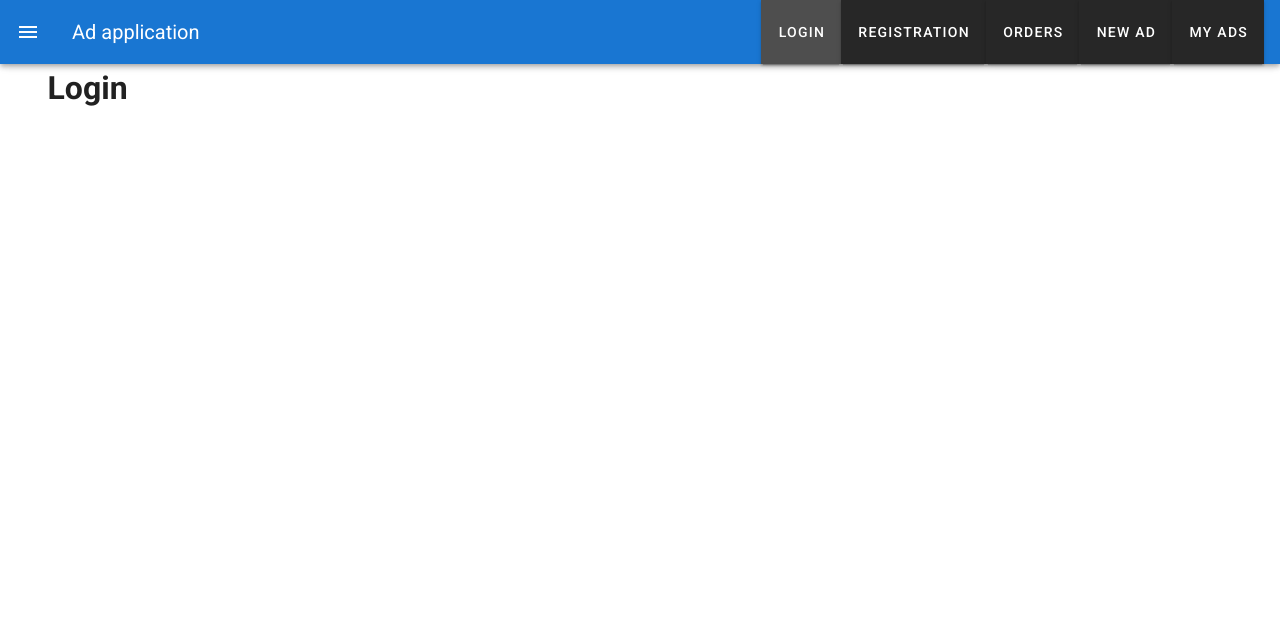
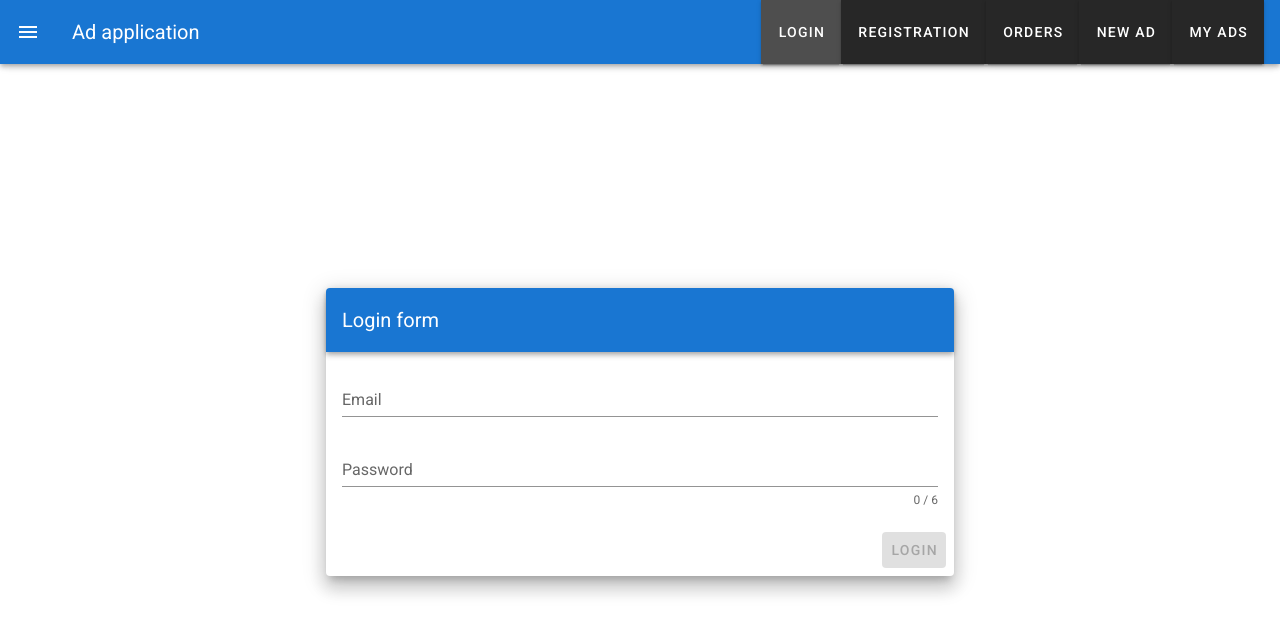
Before and after one commit to VladBeloysov/vue-js, a Vue app: page /login in a window 1280 px wide. Shown: the top 634 px of the page. Built offline with nearby package versions, Linux system fonts and the light colour scheme.

Commit message:
page login

```diff
--- a/src/components/Auth/Login.vue
+++ b/src/components/Auth/Login.vue
@@ -1,17 +1,74 @@
 <template>
-	<v-container>
-		<v-layout row>
-			<v-flex xs12>
-				<h1>Login</h1>
+	<v-container fluid fill-height>
+		<v-layout align-center justify-center>
+			<v-flex xs12 sm8 md6>
+				<v-card class="elevation-12">
+					<v-toolbar dark color="primary">
+						<v-toolbar-title>Login form</v-toolbar-title>
+					</v-toolbar>
+					<v-card-text>
+						<v-form v-model="valid" ref="form" validation>
+							<v-text-field
+								name="email"
+								label="Email"
+								type="email"
+								v-model="email"
+								:rules="emailRules"
+							></v-text-field>
+							<v-text-field
+								name="password"
+								label="Password"
+								type="password"
+								:counter="6"
+								v-model="password"
+								:rules="passwordRules"
+							></v-text-field>
+						</v-form>
+					</v-card-text>
+					<v-card-actions>
+						<v-spacer></v-spacer>
+						<v-btn
+							color="primary"
+							@click="onSubmit"
+							:disabled="!valid"
+						>Login</v-btn>
+					</v-card-actions>
+				</v-card>
 			</v-flex>
 		</v-layout>
 	</v-container>
 </template>
 
 <script>
+const emailRegex = /^\w+([.-]?\w+)*@\w+([.-]?\w+)*(\.\w{2,3})+$/
+
 export default {
 	data () {
-		return {}
+		return {
+			email: '',
+			password: '',
+			valid: false,
+			emailRules: [
+				v => !!v || 'E-mail is required',
+				v => emailRegex.test(v) || 'E-mail must be valid'
+			],
+			passwordRules: [
+				v => !!v || 'Password is required',
+				v => (v && v.length >= 6) || 'Password must be equal or more than 6 characters'
+			]
+		}
+	},
+	methods: {
+		onSubmit () {
+			if (this.$refs.form.validate()) {
+				const user = {
+					email: this.email,
+					password: this.password
+				}
+
+				console.log(user)
+			}
+		}
 	}
 }
 </script>
```
